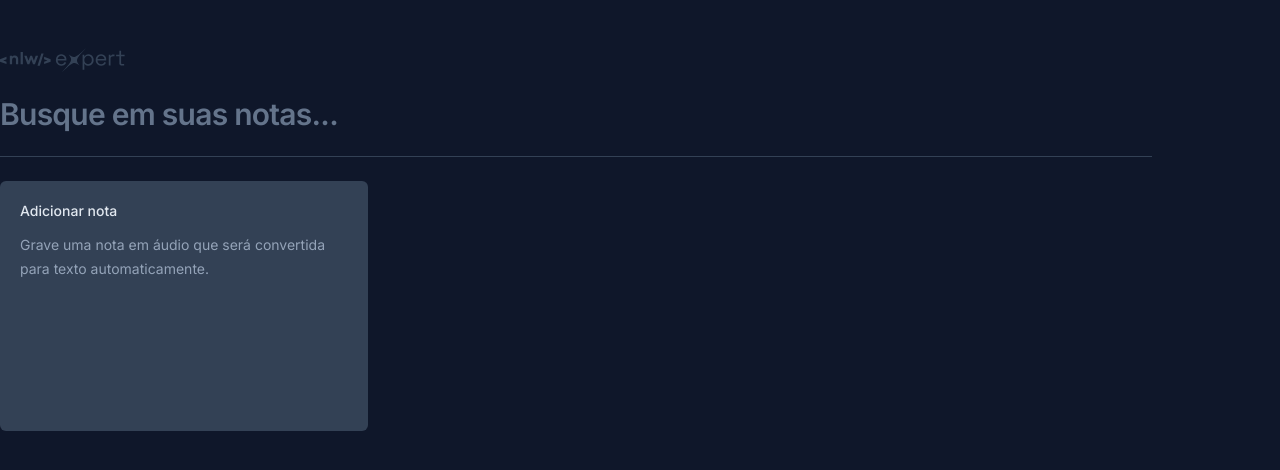
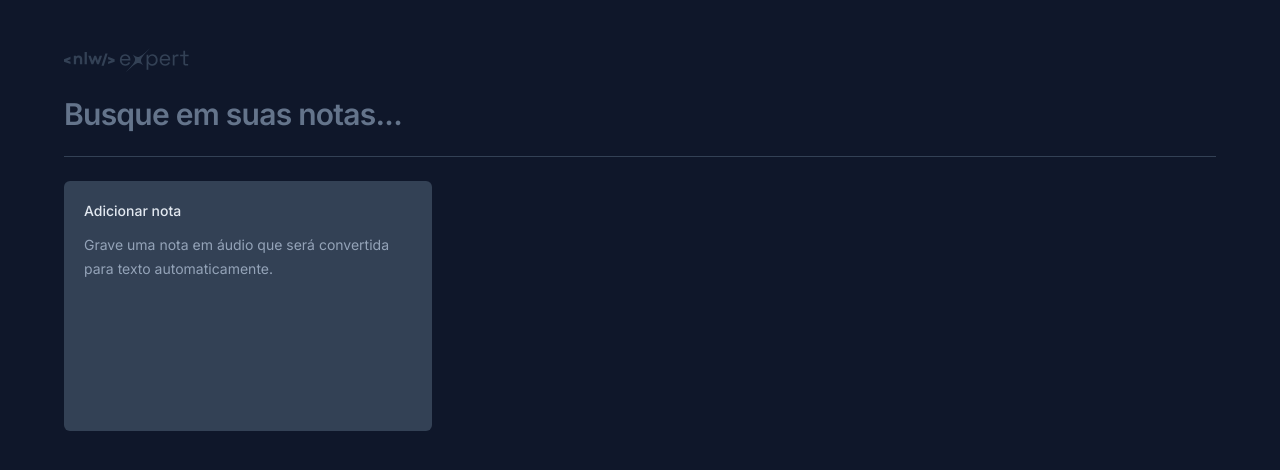
Before and after one commit to wendymillerr/bloco-de-notas, a React (Vite) app: page / in a window 1280 px wide. Shown: the top 470 px of the page. Built offline with nearby package versions, Linux system fonts and the light colour scheme.

Commit message:
correcao na estilização do tailwind

```diff
--- a/src/app.tsx
+++ b/src/app.tsx
@@ -45,7 +45,7 @@
   ? notes.filter(note => note.content.toLocaleLowerCase().includes(search.toLocaleLowerCase())) : notes
 
   return (
-    <div className="mx-autp max-w-6xl my-12 space-y-6">
+    <div className="mx-auto max-w-6xl my-12 space-y-6">
       <img src={logo} alt="NLE expert" />
       <form className="w-full">
         <input
```
